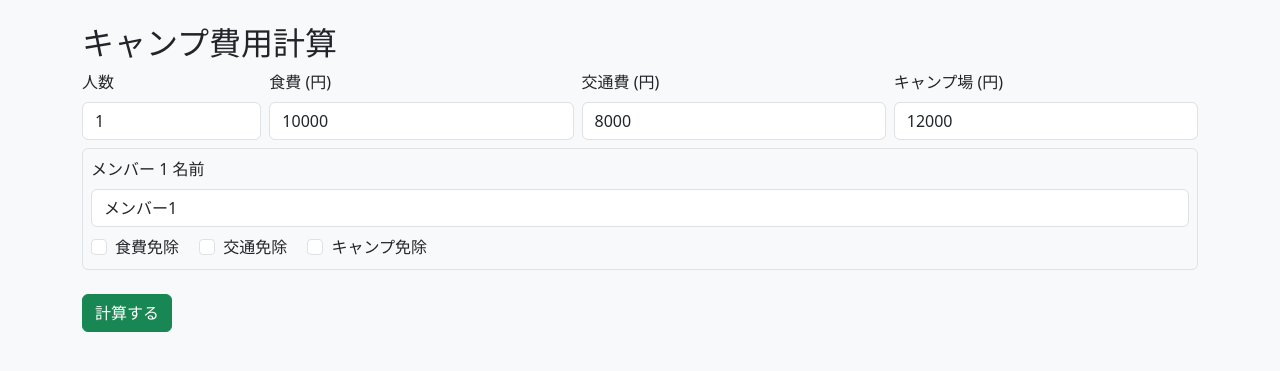
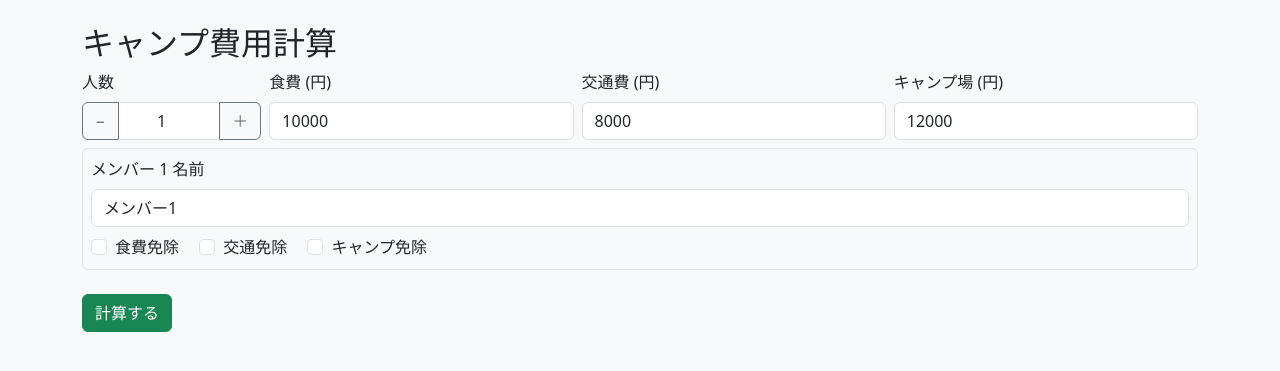
Before and after one commit to yt1092/campcostapp_flask, a Flask app: page / in a window 1280 px wide. Shown: the top 371 px of the page. Run offline with Flask 2, Linux system fonts and the light colour scheme.

Commit message:
Update index.html

```diff
--- a/templates/index.html
+++ b/templates/index.html
@@ -23,7 +23,11 @@
       <div class="row g-2 mb-2">
         <div class="col-2">
           <label class="form-label">人数</label>
-          <input id="people" name="people" type="number" class="form-control" value="{{ form_people or 4 }}" min="1" max="100">
+          <div class="input-group">
+            <button type="button" class="btn btn-outline-secondary" onclick="changePeople(-1)">−</button>
+            <input id="people" name="people" type="number" class="form-control text-center" value="{{ form_people or 1 }}" min="1" max="100">
+            <button type="button" class="btn btn-outline-secondary" onclick="changePeople(1)">＋</button>
+          </div>
         </div>
         <div class="col">
           <label class="form-label">食費 (円)</label>
@@ -66,4 +70,5 @@
     initMembers(initialPeople, initialNames, initialFoodExempt, initialTransportExempt, initialCampExempt);
   </script>
 </body>
+
 </html>
```
